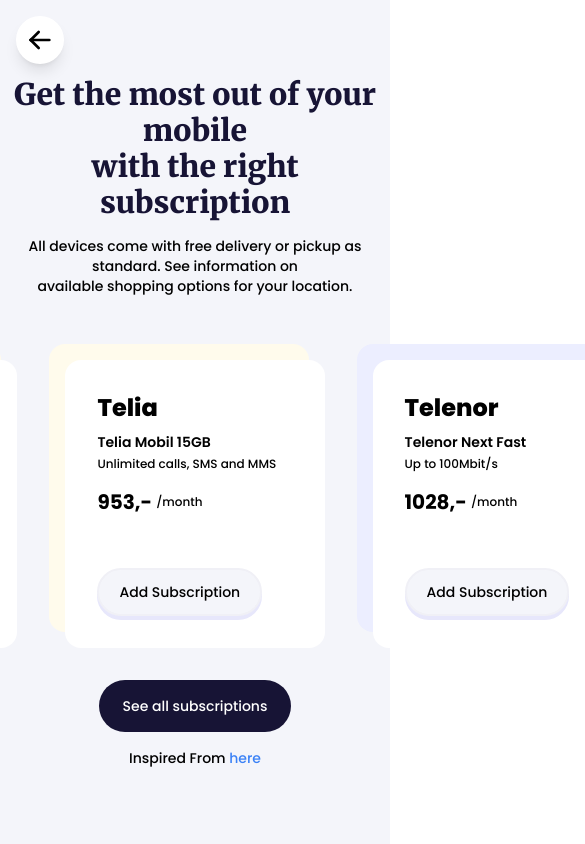
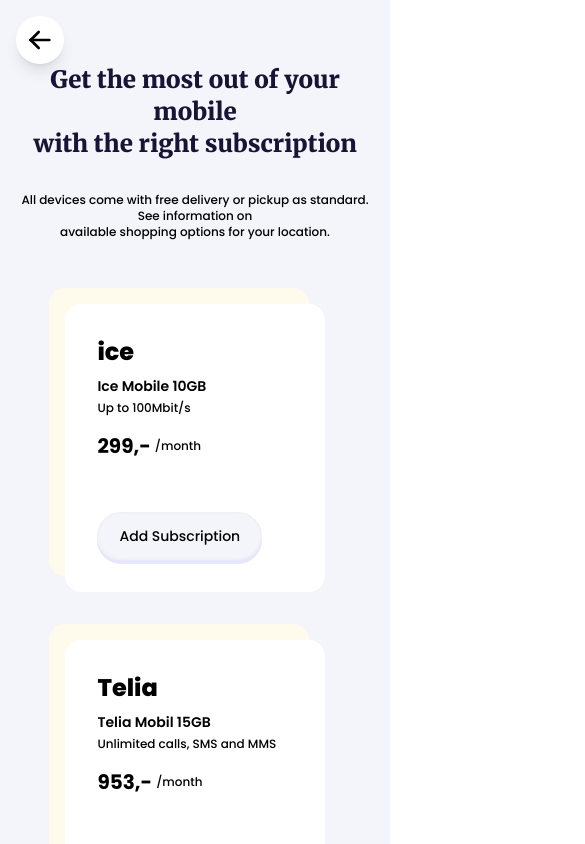
Before and after one commit to pathakvivek7865/ui-designs, a React (Vite) app: page /components/buy-subscription in a window 390 px wide. Shown: the top 844 px of the page, 585 px wide, since content can reach past the window. Built offline with nearby package versions, Linux system fonts and the light colour scheme.

Commit message:
mobile responsive of buy subscription

```diff
--- a/src/pages/BuySubscriptionPage.tsx
+++ b/src/pages/BuySubscriptionPage.tsx
@@ -2,16 +2,16 @@
 
 function BuySubscriptionPage() {
   return (
-    <div className="flex h-screen min-h-screen flex-col items-center justify-center bg-BuySubscriptionBg font-poppins text-sm font-medium">
-      <h2 className="text-center font-merriweather text-3xl font-black text-BuySubscriptionText">
+    <div className="px-4 py-16 lg:py-2 flex min-h-screen flex-col items-center justify-center bg-BuySubscriptionBg font-poppins text-sm font-medium">
+      <h2 className="text-center font-merriweather text-2xl lg:text-3xl font-black text-BuySubscriptionText">
         Get the most out of your mobile
         <br /> with the right subscription
       </h2>
-      <p className="mt-4 text-center text-sm font-medium">
+      <p className="mt-8 lg:mt-4 text-center text-xs lg:text-sm font-medium">
         All devices come with free delivery or pickup as standard. See
         information on <br /> available shopping options for your location.
       </p>
-      <div className="mt-16 grid grid-flow-col gap-12">
+      <div className="mt-16 grid grid-flow-col grid-rows-3 gap-12 lg:grid-rows-1">
         <div className="relative">
           <div className="sticky z-20 flex aspect-[.9] h-72 flex-col  items-start justify-between rounded-2xl bg-white p-8">
             <div className="">
```
